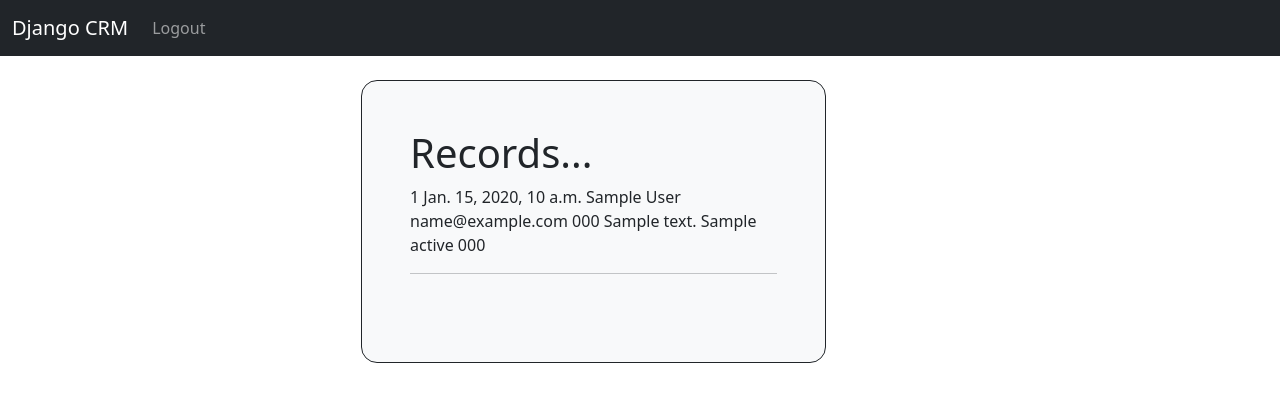
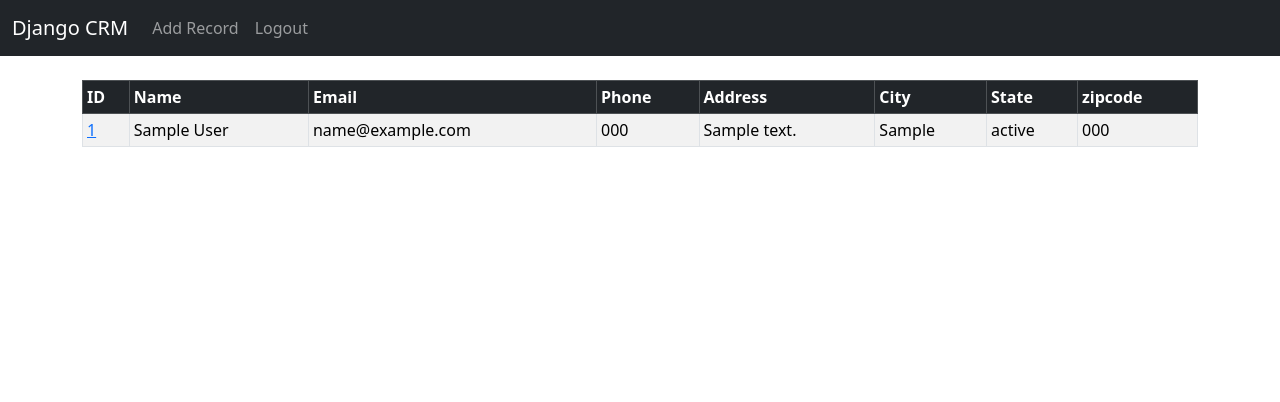
Before and after one commit to DolaZaeem/Django-CRM, a Django app: page / in a window 1280 px wide. Shown: the top 402 px of the page. Run offline with Django 5.2, Linux system fonts and the light colour scheme; a user stored in the database is signed in; tables that the repository leaves empty hold one stand-in row (values such as "Sample post").

Commit message:
CRM Completed

```diff
--- a/dcrm/website/templates/home.html
+++ b/dcrm/website/templates/home.html
@@ -3,33 +3,46 @@
 {% block content %}
 
 
-<div class="col-md-5 offset-md-3 border border-dark rounded-4 py-5 px-5 bg-light">
+<div>
     <div>
         {% if user.is_authenticated %}
-        <h1>Records...</h1>
+        <table class="table table-striped table-hover table-bordered table-sm">
+            <thead class="table-dark">
+                <tr>
+                    <th scope="col">ID</th>
+                    <th scope="col">Name</th>
+                    <th scope="col">Email</th>
+                    <th scope="col">Phone</th>
+                    <th scope="col">Address</th>
+                    <th scope="col">City</th>
+                    <th scope="col">State</th>
+                    <th scope="col">zipcode</th>
+                </tr>
+            </thead>
+            <tbody>
                 {% if records %}
                 {% for record in records %}
-                {{ record.id }}
-                {{ record.created_at }}
-                {{ record.first_name }}
-                {{ record.last_name }}
-                {{ record.email }}
-                {{ record.phone }}
-                {{ record.Address }}
-                {{ record.city }}
-                {{ record.state }}
-                {{ record.zipcode }}
-                <hr>
-                <br>
-
+                <tr>
+                    <td><a href="{%url 'record' record.id %}">{{ record.id }}</a></td>
+                    <td>{{ record.first_name }} {{ record.last_name }}</td>
+                    <td>{{ record.email }}</td>
+                    <td>{{ record.phone }}</td>
+                    <td>{{ record.Address }}</td>
+                    <td>{{ record.city }}</td>
+                    <td>{{ record.state }} </td>
+                    <td>{{ record.zipcode }}</td>
+                </tr>
                 {% endfor %}
                 {% endif %}
-
+            </tbody>
+        </table>
         {% else %}
 
+
+    </div>
+    <div class="col-md-5 offset-md-3 border border-dark rounded-4 py-5 px-5 bg-light">
         <h1>Login</h1>
         <br>
-    </div>
         <form method="post" action="{%url 'home' %}">
             {% csrf_token %}
 
@@ -42,9 +55,9 @@
             </div>
             <br>
             <button type="submit" class="btn btn-dark offset-md-5">Login</button>
+        </form>
+    </div>
 
-
-    </form>
 </div>
 
 
--- a/dcrm/website/templates/navbar.html
+++ b/dcrm/website/templates/navbar.html
@@ -8,6 +8,10 @@
         <ul class="navbar-nav">
 
           {% if user.is_authenticated %}
+          <li class="nav-item">
+            <a class="nav-link" href="{% url 'add_record' %}">Add Record</a>
+          </li>
+
           <li class="nav-item">
             <a class="nav-link" href="{% url 'logout' %}">Logout</a>
           </li>
--- a/dcrm/website/urls.py
+++ b/dcrm/website/urls.py
@@ -6,4 +6,8 @@ urlpatterns = [
     #path('login/',views.login_user,name='login'),
     path('logout/',views.logout_user,name='logout'),
     path('register/',views.register_user,name='register'),
+    path('record/<int:pk>',views.customer_record,name='record'),
+    path('delete_record/<int:pk>',views.delete_record,name='delete_record'),
+    path('add_record/',views.add_record,name='add_record'),
+    path('update_record/<int:pk>',views.update_record,name='update_record'),
 ]
--- a/dcrm/website/views.py
+++ b/dcrm/website/views.py
@@ -1,7 +1,7 @@
 from django.shortcuts import render , redirect
 from django.contrib.auth import authenticate,login,logout
 from django.contrib import messages
-from .forms import SignUpForm
+from .forms import SignUpForm , AddRecordForm
 from .models import Record
 
 # Create your views here.
@@ -51,3 +51,49 @@ def register_user(request):
         form =SignUpForm()
         return render(request,'register.html',{'form':form})
     return render(request,'register.html',{'form':form})
+
+
+def customer_record(request,pk):
+    if request.user.is_authenticated:
+        #Look up record
+        customer_record = Record.objects.get(id=pk)
+        return render(request,'record.html',{'customer_record':customer_record})
+    else:
+        messages.success(request,"Log in to view details of records")
+        return redirect('home')
+
+def delete_record(request,pk):
+    if request.user.is_authenticated:
+        delete_it = Record.objects.get(id=pk)
+        delete_it.delete()
+        messages.success(request,"Record Deleted Successfully")
+        return redirect('home')
+    else:
+        messages.success(request,"You must be logged in to delete that")
+        return redirect('home')
+
+def add_record(request):
+    form = AddRecordForm(request.POST or None)
+    if request.user.is_authenticated:
+        if request.method =="POST":
+            if form.is_valid():
+                add_record = form.save()
+                messages.success(request,"Record Saved...")
+                return redirect('home')
+        return render(request,'add_record.html',{'form':form})
+    else:
+         messages.success(request,"You must be logged in.")
+         return redirect('home')
+
+def update_record(request,pk):
+    if request.user.is_authenticated:
+        current_record = Record.objects.get(id=pk)
+        form = AddRecordForm(request.POST or None,instance=current_record)
+        if form.is_valid():
+            form.save()
+            messages.success(request,"Record has been update")
+            return redirect('home')
+        return render(request,'update_record.html',{'form':form})
+    else:
+        messages.success(request,"You must be logged in.")
+        return redirect('home')
```
Also changed, not shown: dcrm/website/forms.py (+16 -0 lines), dcrm/website/templates/add_record.html (added, +17 -0 lines), dcrm/website/templates/record.html (added, +31 -0 lines), dcrm/website/templates/update_record.html (added, +17 -0 lines). Lines whose indentation alone changed are shown as unchanged.
